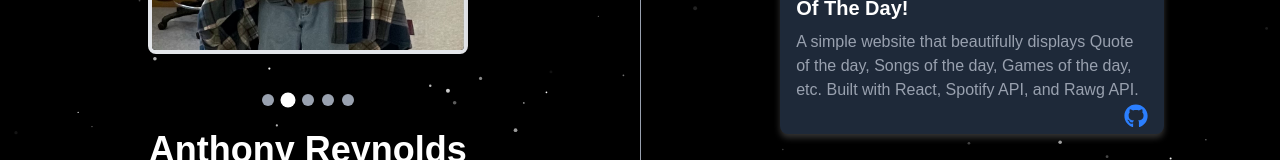
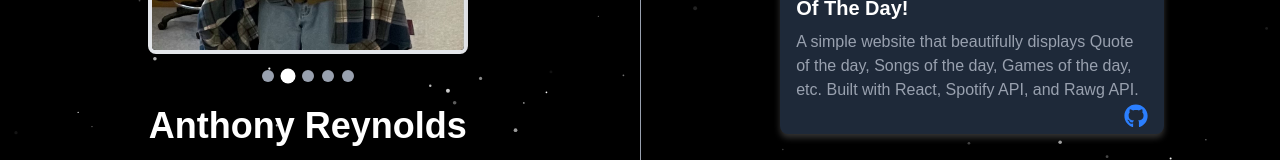
Before and after one commit to sloorjuice/PortfolioSite, a Next.js app: page /About in a window 1280 px wide. Shown: the part 370-530 px from the top of the page. Built offline with nearby package versions, Linux system fonts and the light colour scheme; grey boxes are pictures that could not be loaded.

Commit message:
Fixed nav dots spacing

```diff
--- a/src/app/About/page.tsx
+++ b/src/app/About/page.tsx
@@ -72,7 +72,7 @@ export default function AboutPage() {
         <div className="relative z-10 flex flex-col items-center">
         {/* Carousel */}
         <div
-          className="relative w-80 h-80 overflow-hidden mb-6"
+          className="relative w-80 h-80 overflow-hidden mb-4"
           onTouchStart={handleTouchStart}
           onTouchEnd={handleTouchEnd}
           onMouseEnter={() => setIsHovered(true)}
@@ -115,9 +115,8 @@ export default function AboutPage() {
         </button>
         </div>
 
-
           {/* Navigation Dots */}
-          <div className="flex justify-center mt-4 gap-2">
+          <div className="flex justify-center mt-0 gap-2">
             {galleryImages.map((_, index) => (
               <button
                 key={index}
```
